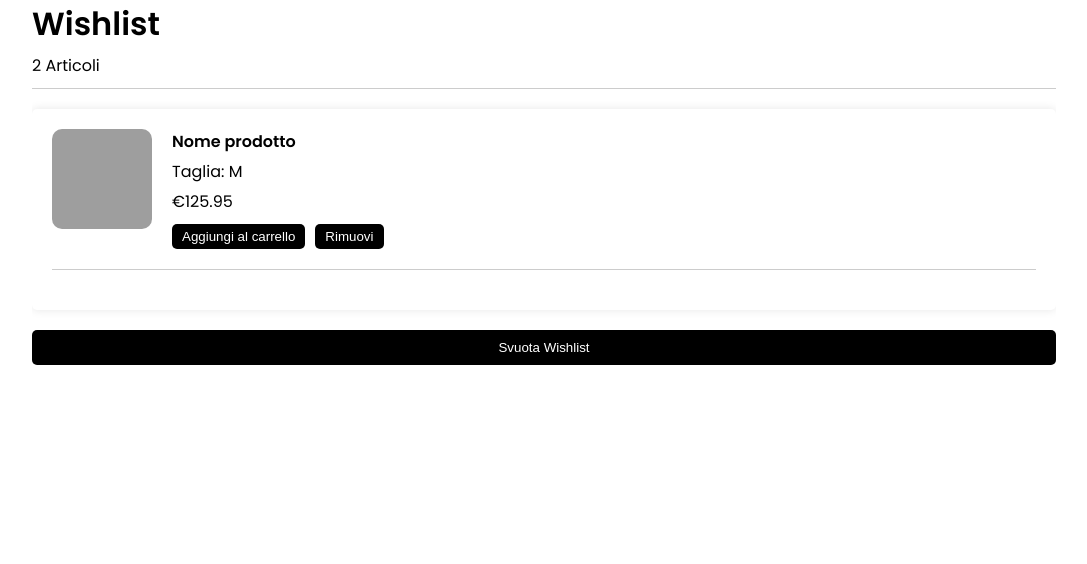
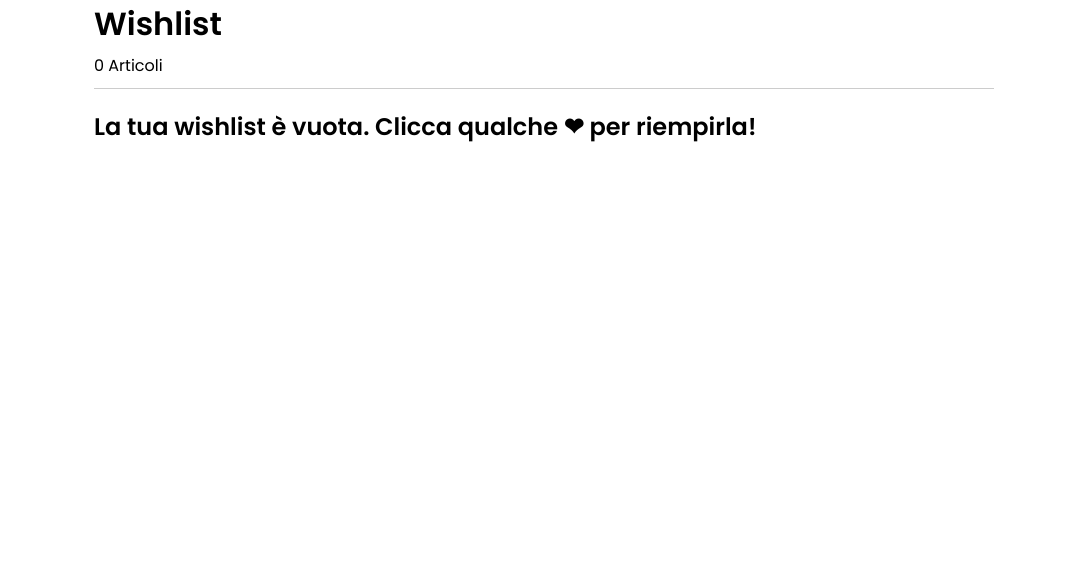
Before and after one commit to TheKrakenray/SandalProject, an ASP.NET Core app: page /WList/WList in a window 1280 px wide. Shown: the part 72-636 px from the top of the page, without its empty margins (96-1183 px from the left). Run offline with ASP.NET Core 8, Linux system fonts and the light colour scheme; data that the repository does not hold is empty; grey boxes are pictures that could not be loaded.

Commit message:
Wishlist funzionante!
Godo

```diff
--- a/SandalProject/SandalProject/Models/DAOAccount.cs
+++ b/SandalProject/SandalProject/Models/DAOAccount.cs
@@ -317,7 +317,7 @@ namespace SandalProject.Models
 
             try
             {
-                righe = db.Read($"Select * from Wishlistwhere IdAccount = {utente.Id} AND IdSandali = {id} ;");
+                righe = db.Read($"Select * from Wishlist where IdAccount = {utente.Id} AND IdSandali = {id} ;");
             }
             catch
             {
--- a/SandalProject/SandalProject/Views/WList/WList.cshtml
+++ b/SandalProject/SandalProject/Views/WList/WList.cshtml
@@ -16,28 +16,38 @@
     <div class="container">
         <div class="top-section">
             <h1>Wishlist</h1>
-            <p>2 Articoli</p>
+            <p>@Model.Count() Articoli</p>
             <hr>
         </div>
         <div class="wishlist">
+            @if(Model.Count() > 0)
+            {
                 <div class="wishlist-items">
-
+                    @foreach (Sandali s in Model)
+                    {
                         <div class="wishlist-item">
-                    <img src="product1.jpg" alt="Product 1">
+                            <a href="/Dettagli/Dettagli?id=@s.Id"><img src="/Dettagli/GetImage?id=@s.Id&posizioneLista=0" alt="Product 1"></a>
                             <div class="wishlist-item-details">
-                        <h4>Nome prodotto</h4>
-                        <p>Taglia: M</p>
-                        <p>€125.95</p>
+                                <h4>@s.Nome</h4>
+                                <p>Taglia: @s.Taglia</p>
+                                <p>€@s.Prezzo</p>
                                 <div class="wishlist-item-actions">
-                            <button href="/Carrello/AggiungiCarrello/id" class="add-to-cart">Aggiungi al carrello</button>
-                            <button class="remove-item">Rimuovi</button>
+                                    <button onclick="window.location.href='/Carrello/InserisciCarrello?id=@s.Id'" class="add-to-cart">Aggiungi al carrello</button>
+                                    <button onclick="window.location.href='/WList/EliminaWList?id=@s.Id'" class="remove-item">Rimuovi</button>
                                 </div>
                             </div>
                         </div>
+                    }
+                </div>
+                <button onclick="window.location.href='/WList/SvuotaWList'" class="clear-wishlist" id="clear-wishlist">Svuota Wishlist</button>
 
-                <!-- Aggiungi altri articoli della wishlist qui -->
+            }
+            else
+            {
+                <div>
+                    <h2>La tua wishlist è vuota. Clicca qualche &#10084; per riempirla!</h2>
                 </div>
-            <button class="clear-wishlist" id="clear-wishlist">Svuota Wishlist</button>
+            }
         </div>
     </div>
 
--- a/SandalProject/SandalProject/wwwroot/css/WList.css
+++ b/SandalProject/SandalProject/wwwroot/css/WList.css
@@ -6,7 +6,8 @@ body {
 }
 
 .container {
-    width: 80%;
+    max-width: 900px;
+    width: 100%;
     margin: auto;
     overflow: hidden;
 }
@@ -91,6 +92,7 @@ body {
     border-radius: 5px;
     margin-top: 20px;
     display: block;
+    max-width: 300px;
     width: 100%;
     text-align: center;
 }
```
Lines whose indentation alone changed are shown as unchanged.
